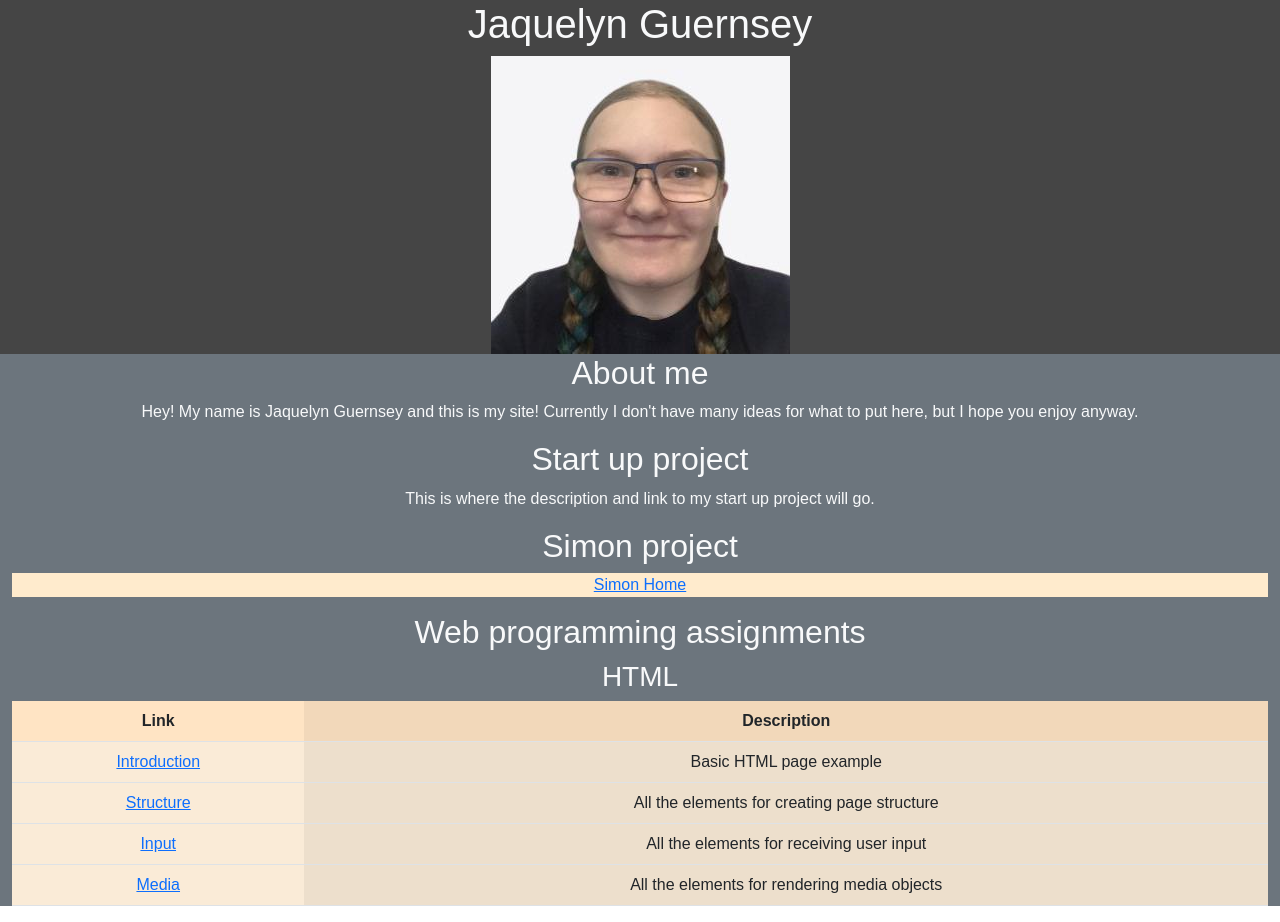
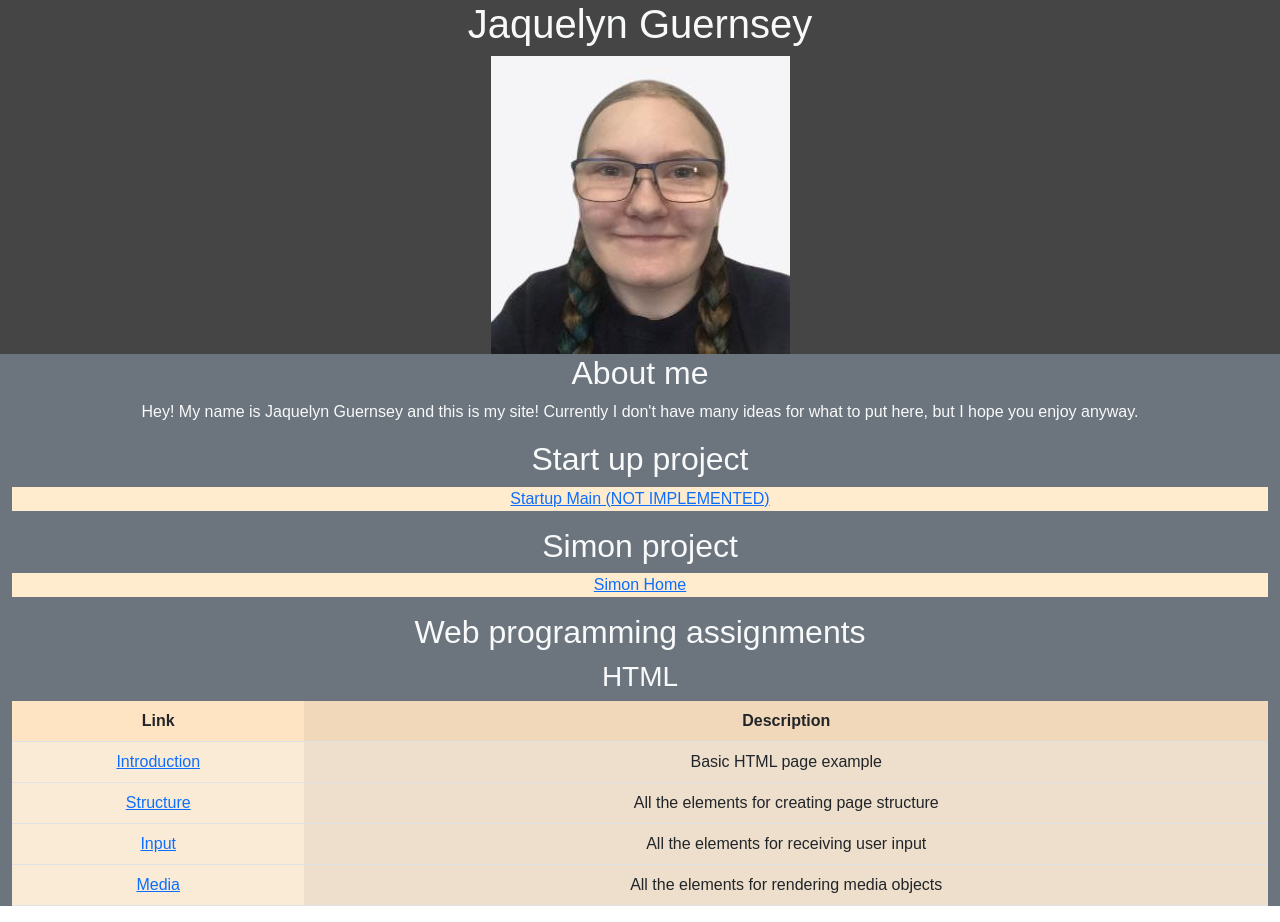
Before and after one commit to GuernJaq/startup-application, a plain HTML site: page MainPage/index.html in a window 1280 px wide. Drawn offline with nearby package versions, Linux system fonts and the light colour scheme; files whose address does not match are found by name.

Commit message:
Added empty files for startup

```diff
--- a/MainPage/index.html
+++ b/MainPage/index.html
@@ -28,8 +28,8 @@
       </section>
       <section>
         <h2>Start up project</h2>
-        <p>
-          This is where the description and link to my start up project will go.
+        <p class="link">
+          <a href="https://startup.pokeguesser.click/login.html">Startup Main (NOT IMPLEMENTED)</a>
         </p>
       </section>
       <section>
```
Also changed, not shown: StartupPageFiles/login.html (added), StartupPageFiles/results1.html (added), StartupPageFiles/startup.css (added), StartupPageFiles/vote1.html (added).
